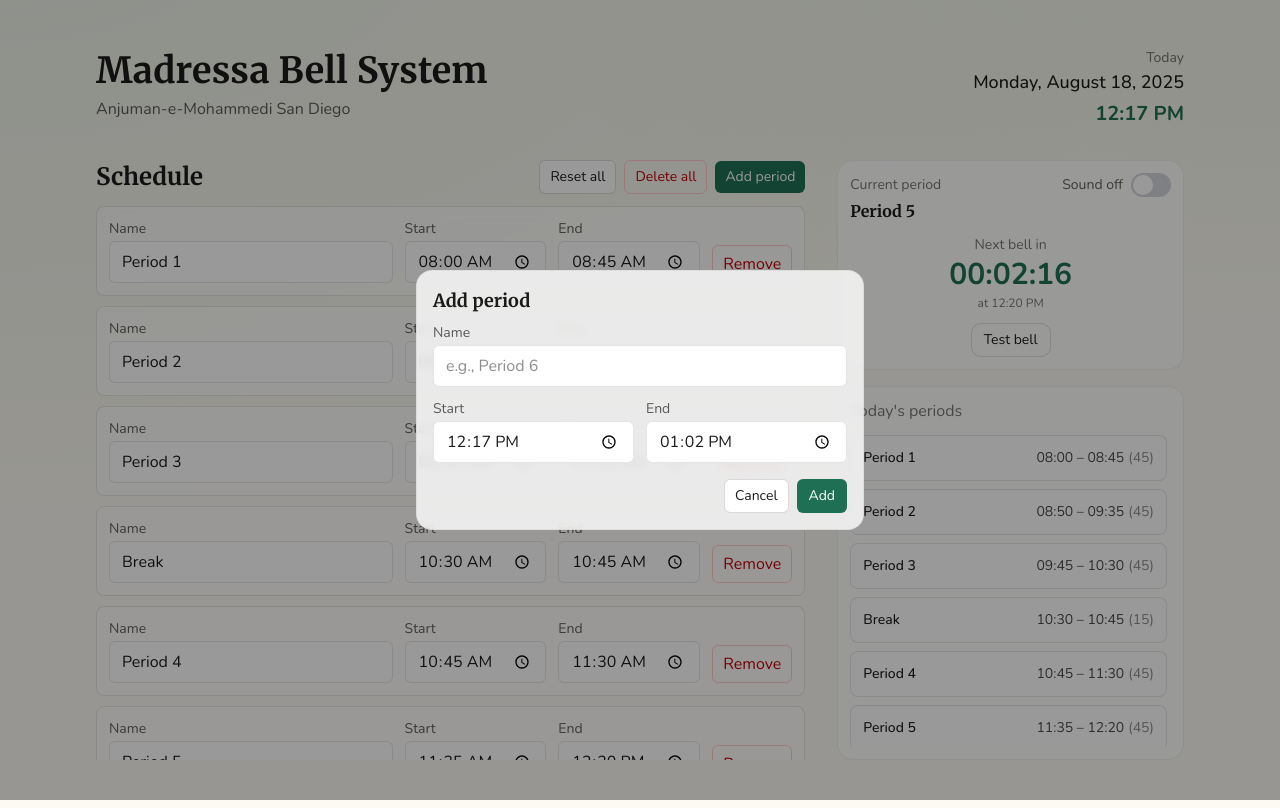
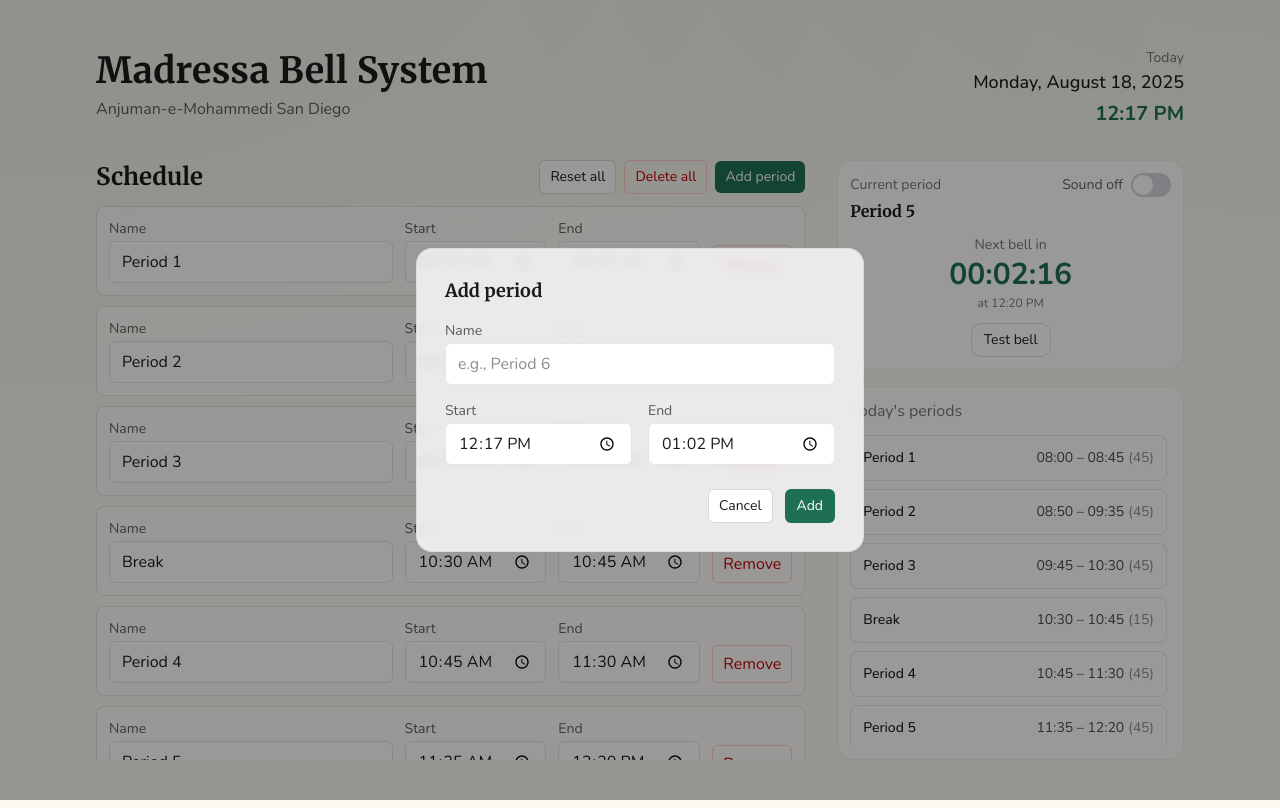
Before and after one commit to sdjamaat/bell-system, a Next.js app: page / in a window 1280 px wide. Both pictures are taken after a click on the button "Add period". Built offline with nearby package versions, Linux system fonts and the light colour scheme.

Commit message:
UI: increase modal padding and spacing in ScheduleEditor (more breathing room, improved layout)

```diff
--- a/src/components/ScheduleEditor.tsx
+++ b/src/components/ScheduleEditor.tsx
@@ -185,9 +185,9 @@
 
       {isAddOpen && (
         <div className="fixed inset-0 z-50 flex items-center justify-center bg-black/40">
-          <div className="card w-full max-w-md p-4">
-            <div className="text-lg font-semibold font-display mb-2">Add period</div>
-            <div className="grid grid-cols-1 gap-3">
+          <div className="card w-full max-w-md p-6 md:p-7">
+            <div className="text-lg font-semibold font-display mb-4">Add period</div>
+            <div className="grid grid-cols-1 gap-4">
               <div className="flex flex-col">
                 <label className="text-sm mb-0.5 text-foreground/70">Name</label>
                 <input
@@ -197,7 +197,7 @@
                   className="px-3 py-2 text-base rounded-md border border-black/10 bg-white"
                 />
               </div>
-              <div className="grid grid-cols-2 gap-3">
+              <div className="grid grid-cols-2 gap-4">
                 <div className="flex flex-col">
                   <label className="text-sm mb-0.5 text-foreground/70">Start</label>
                   <input
@@ -218,7 +218,7 @@
                 </div>
               </div>
             </div>
-            <div className="flex justify-end gap-2 mt-4">
+            <div className="flex justify-end gap-3 mt-6">
               <button onClick={() => setIsAddOpen(false)} className="px-2.5 py-1.5 text-sm rounded-md border border-black/15 bg-white hover:bg-gray-50">Cancel</button>
               <button onClick={addPeriodFromModal} className="px-3 py-1.5 text-sm rounded-md bg-[color:var(--accent)] text-white hover:bg-[#195a44]">Add</button>
             </div>
```
